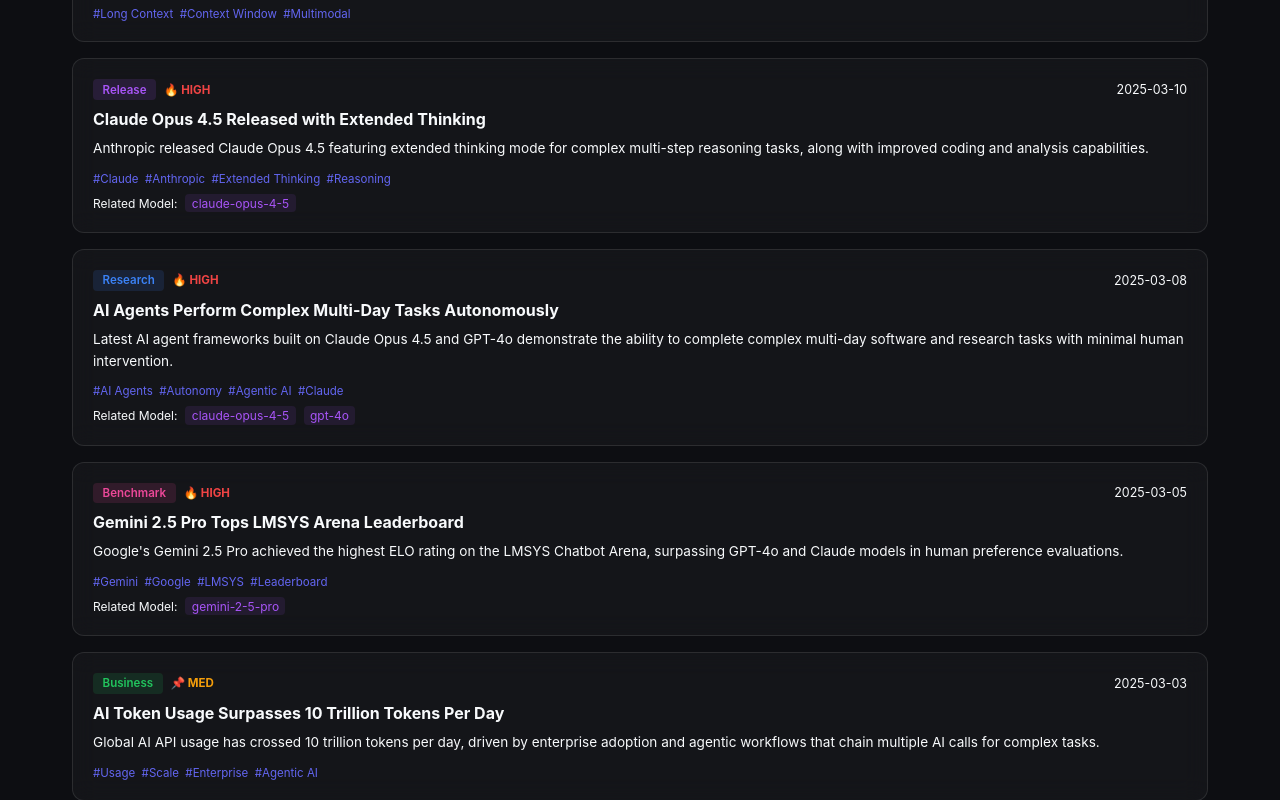
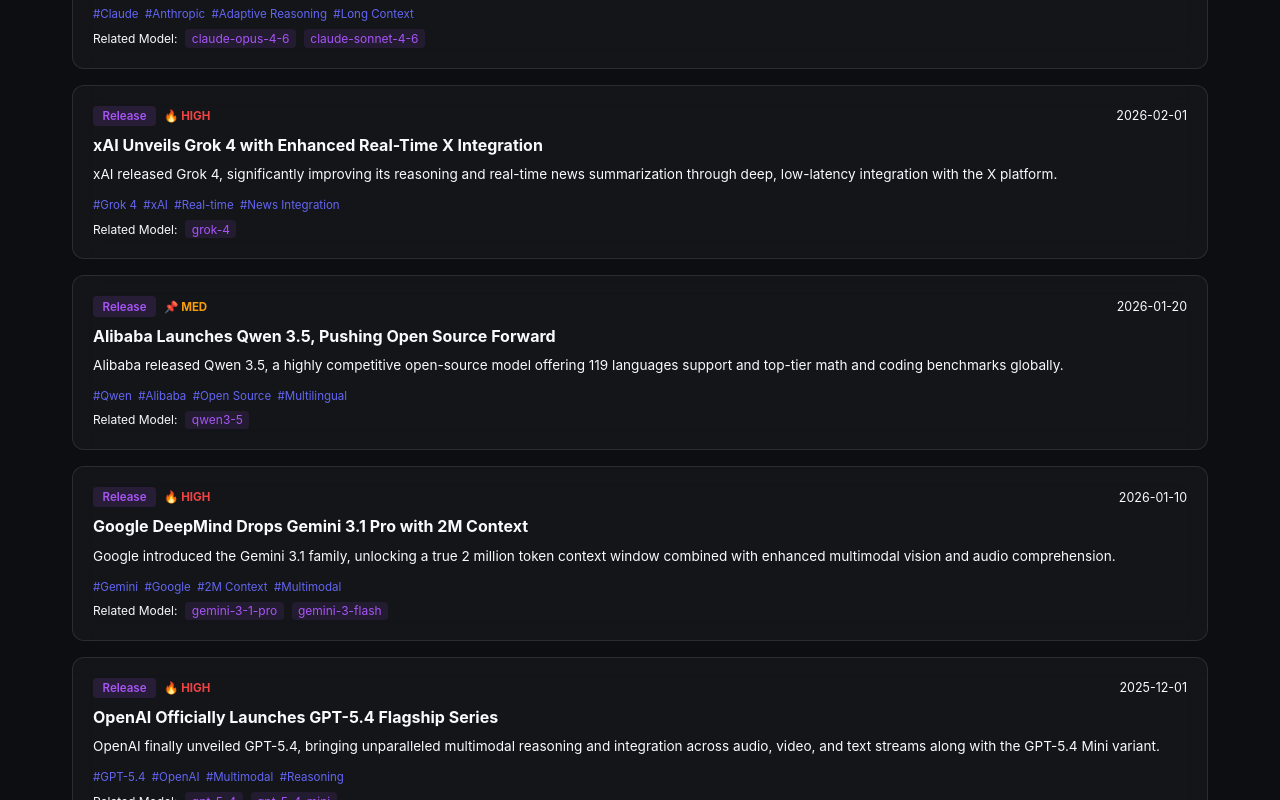
Before and after one commit to shj7972/promptgenie, a Next.js app: page /en/news in a window 1280 px wide. Shown: the part 620-1420 px from the top of the page. Built offline with nearby package versions, Linux system fonts and the light colour scheme.

Commit message:
feat: Add latest 2026 AI models news updates to sync with models list

```diff
--- a/src/data/ai-news.ts
+++ b/src/data/ai-news.ts
@@ -15,6 +15,76 @@
 }
 
 export const AI_NEWS: AINewsItem[] = [
+  {
+    id: 'news-2026-001',
+    title: 'Claude Opus 4.6 Released with Adaptive Reasoning',
+    titleKo: '앤트로픽, 적응형 사고 탑재한 Claude Opus 4.6 및 Sonnet 4.6 출시',
+    summary: 'Anthropic announced the release of Claude 4.6, featuring adaptive reasoning for complex problem solving and a massive 1M context window for researchers and enterprise users.',
+    summaryKo: '앤트로픽이 복잡한 문제 해결을 위한 적응형 사고 기능과 연구자 및 기업을 위한 1M 초장문맥을 탑재한 Claude 4.6 시리즈의 출시를 발표했습니다.',
+    date: '2026-02-15',
+    source: 'Anthropic Blog',
+    category: 'release',
+    tags: ['Claude', 'Anthropic', 'Adaptive Reasoning', 'Long Context'],
+    relatedModels: ['claude-opus-4-6', 'claude-sonnet-4-6'],
+    relatedProviders: ['anthropic'],
+    impact: 'high',
+  },
+  {
+    id: 'news-2026-002',
+    title: 'xAI Unveils Grok 4 with Enhanced Real-Time X Integration',
+    titleKo: 'xAI, X(트위터) 실시간 데이터에 특화된 Grok 4 공개',
+    summary: 'xAI released Grok 4, significantly improving its reasoning and real-time news summarization through deep, low-latency integration with the X platform.',
+    summaryKo: 'xAI가 X 플랫폼과의 심층 저지연 통합을 통해 추론 능력과 실시간 뉴스 요약 기능을 대폭 향상시킨 최신 모델 Grok 4를 출시했습니다.',
+    date: '2026-02-01',
+    source: 'xAI Blog',
+    category: 'release',
+    tags: ['Grok 4', 'xAI', 'Real-time', 'News Integration'],
+    relatedModels: ['grok-4'],
+    relatedProviders: ['xai'],
+    impact: 'high',
+  },
+  {
+    id: 'news-2026-003',
+    title: 'Alibaba Launches Qwen 3.5, Pushing Open Source Forward',
+    titleKo: '알리바바, 오픈소스 생태계 장악하는 Qwen 3.5 글로벌 출시',
+    summary: 'Alibaba released Qwen 3.5, a highly competitive open-source model offering 119 languages support and top-tier math and coding benchmarks globally.',
+    summaryKo: '알리바바가 119개 언어 지원과 세계 최고 수준의 수학 및 코딩 벤치마크를 제공하는 매우 경쟁력 있는 오픈소스 모델인 Qwen 3.5를 출시했습니다.',
+    date: '2026-01-20',
+    source: 'Alibaba Cloud',
+    category: 'release',
+    tags: ['Qwen', 'Alibaba', 'Open Source', 'Multilingual'],
+    relatedModels: ['qwen3-5'],
+    relatedProviders: ['alibaba'],
+    impact: 'medium',
+  },
+  {
+    id: 'news-2026-004',
+    title: 'Google DeepMind Drops Gemini 3.1 Pro with 2M Context',
+    titleKo: '구글, 200만 컨텍스트 시대를 여는 Gemini 3.1 환경 도입',
+    summary: 'Google introduced the Gemini 3.1 family, unlocking a true 2 million token context window combined with enhanced multimodal vision and audio comprehension.',
+    summaryKo: '구글이 강화된 멀티모달 비전 및 오디오 이해와 결합된 200만 토큰 컨텍스트 창을 여는 Gemini 3.1 제품군을 정식으로 도입했습니다.',
+    date: '2026-01-10',
+    source: 'Google DeepMind',
+    category: 'release',
+    tags: ['Gemini', 'Google', '2M Context', 'Multimodal'],
+    relatedModels: ['gemini-3-1-pro', 'gemini-3-flash'],
+    relatedProviders: ['google'],
+    impact: 'high',
+  },
+  {
+    id: 'news-2026-005',
+    title: 'OpenAI Officially Launches GPT-5.4 Flagship Series',
+    titleKo: 'OpenAI, 통합 멀티모달 플래그십 GPT-5.4 정식 런칭',
+    summary: 'OpenAI finally unveiled GPT-5.4, bringing unparalleled multimodal reasoning and integration across audio, video, and text streams along with the GPT-5.4 Mini variant.',
+    summaryKo: 'OpenAI가 시각, 청각, 텍스트 스트림을 포괄하는 독보적인 멀티모달 추론 및 통합 능력을 갖춘 GPT-5.4 시리즈(Mini 포함)를 발표했습니다.',
+    date: '2025-12-01',
+    source: 'OpenAI',
+    category: 'release',
+    tags: ['GPT-5.4', 'OpenAI', 'Multimodal', 'Reasoning'],
+    relatedModels: ['gpt-5-4', 'gpt-5-4-mini'],
+    relatedProviders: ['openai'],
+    impact: 'high',
+  },
   {
     id: 'news-001',
     title: 'Claude Opus 4.5 Released with Extended Thinking',
```
